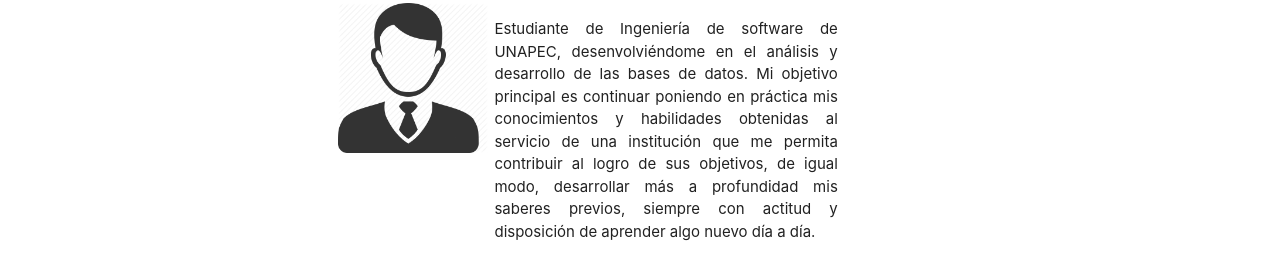
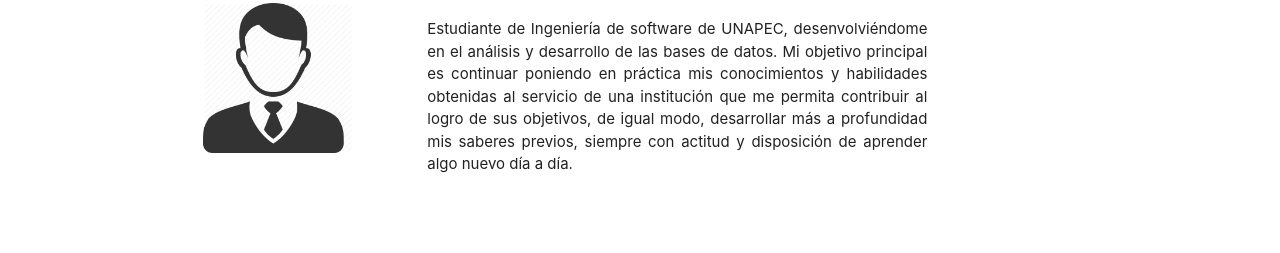
Before and after one commit to EduardoMancebo/EduardoMancebo.github.io, a plain HTML site: page index.html in a window 1280 px wide. Shown: the part 199-452 px from the top of the page. Drawn offline with nearby package versions, Linux system fonts and the light colour scheme.

Commit message:
Update index.html

```diff
--- a/index.html
+++ b/index.html
@@ -13,7 +13,7 @@
 		<title> Curriculum Vitae</title>
 	</head>
 	<body>
-		<div class="container" blue-grey lighten-5>
+		<div blue-grey lighten-5>
 		<nav>
 			<div class="nav-wrapper    red darken-3 ">
 				<div class="brand-logo">
```
